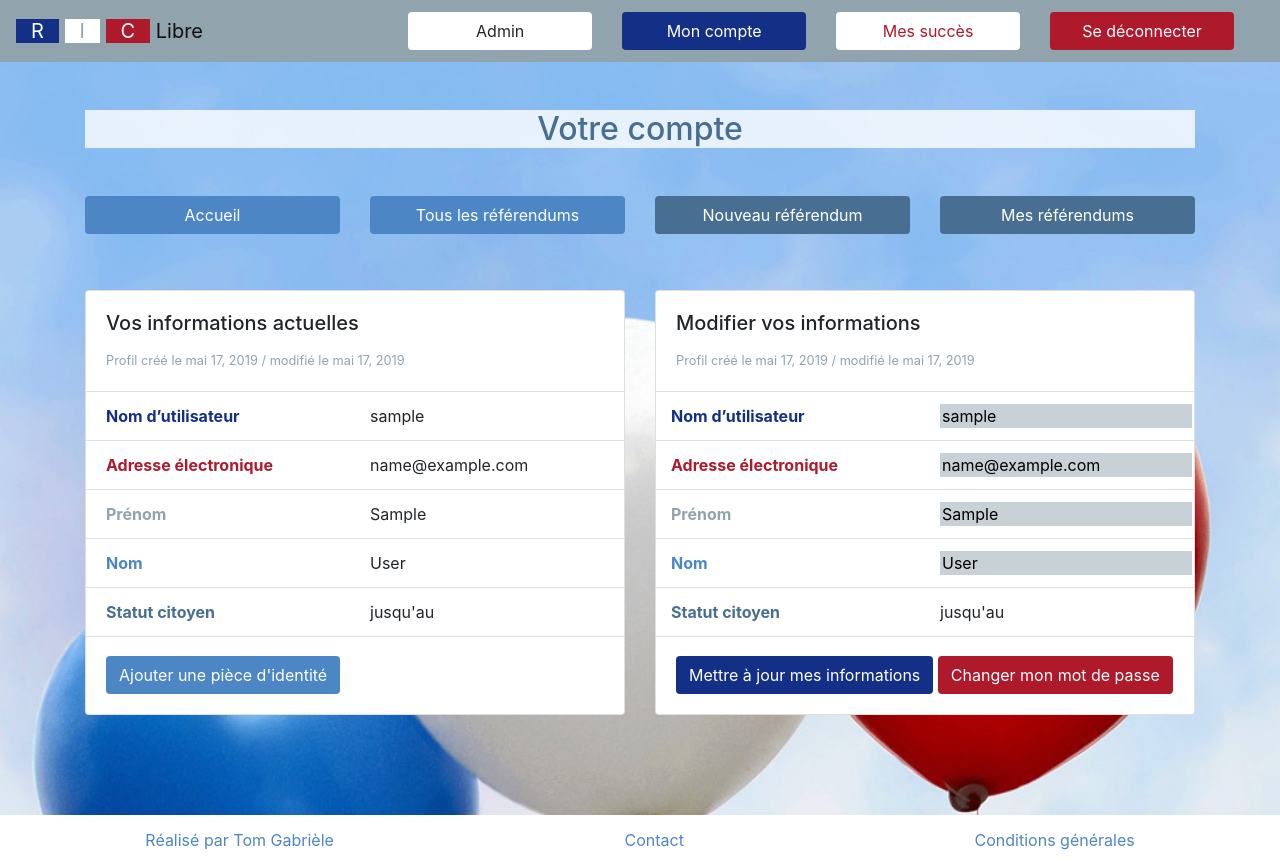
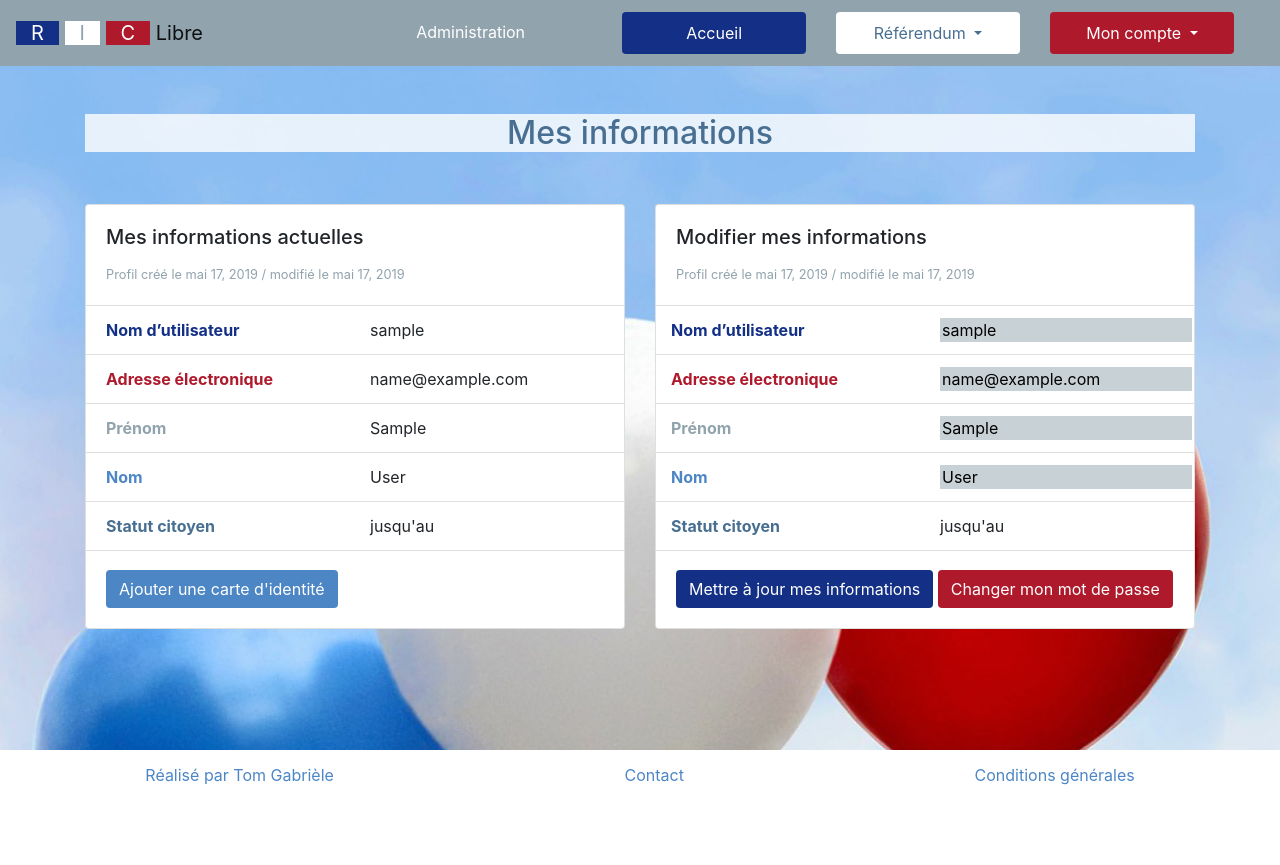
Before and after one commit to tohugaby/riclibre, a Django app: page /account/1 in a window 1280 px wide. After the commit the page ends 785 px from the top, so only its background shows below. Run offline with Django 3.2, Linux system fonts and the light colour scheme; the visitor is signed in with stand-in values (Sample User, id 1); data comes from the database, SQL or seed files in the repository; data that the repository does not hold is empty; parts of the project's set-up code (start-up, migrations or seed data) failed here and were passed over; some libraries are stand-ins or nearby versions.

Commit message:
feat: improve user experience by rewritting navbar
- merge action navbar with main navbar.
- split and simplify navbar
- rename some nav items and page headings
- add some css fade transition to page content
- add login required mixin to referendum create and update views

5cfd132a8b2dd53fa0f85ad5 Merge all navbar in one.
Closes https://trello.com/c/XGPdmggN/37-merge-all-navbar-in-one

```diff
--- a/achievements/templates/achievements/achievements.html
+++ b/achievements/templates/achievements/achievements.html
@@ -1,11 +1,7 @@
 {% extends 'base.html' %}
 
-
-
-
-
 {% block main_title %}
-    Succès associés à  <a href="{% url 'account' user.pk %}">votre compte {{ user.email }}</a>
+    Mes succès
 {% endblock %}
 
 {% block content %}
--- a/referendum/templates/base.html
+++ b/referendum/templates/base.html
@@ -28,13 +28,10 @@
         <h1 class="blue3 white-transp-bg text-center my-5 description-break">
             {% block main_title %}{% endblock %}
         </h1>
-        <div class="row mb-5">
-            {% block action_buttons %}
-                {% include 'referendum/snippets/base_action_buttons.html' %}
-            {% endblock %}
+        <div class="faded-content">
+            {% block filter_buttons %}{% endblock %}
+            {% block content %}{% endblock %}
         </div>
-        {% block filter_buttons %}{% endblock %}
-        {% block content %}{% endblock %}
     </div>
 </div>
 
--- a/referendum/templates/referendum/account.html
+++ b/referendum/templates/referendum/account.html
@@ -1,9 +1,8 @@
 {% extends 'base.html' %}
 {% load referendum_extras %}
 
-
 {% block main_title %}
-    Votre compte
+    Mes informations
 {% endblock %}
 
 {% block content %}
@@ -11,7 +10,7 @@
         <div class="col-lg-6 my-1">
             <div class="card">
                 <div class="card-body">
-                    <h5 class="card-title">Vos informations actuelles</h5>
+                    <h5 class="card-title">Mes informations actuelles</h5>
                     <small class="muted greyfr">
                         Profil créé le {{ user.date_joined | date }} / modifié le {{ user.last_update | date }}
                     </small>
@@ -63,19 +62,17 @@
                     </li>
                 </ul>
                 <div class="card-body">
-                    <a class="btn blue2-bg white-text" href="{% url 'idcard' %}">Ajouter une pièce d'identité</a>
+                    <a class="btn blue2-bg white-text" href="{% url 'idcard' %}">Ajouter une carte d'identité</a>
                 </div>
             </div>
-
         </div>
         <div class="col-lg-6 my-1">
             <form class="card" action="" method="post">
                 {% csrf_token %}
                 <div class="card-body">
-                    <h5 class="card-title">Modifier vos informations</h5>
+                    <h5 class="card-title">Modifier mes informations</h5>
                     <small class="muted greyfr">
                         Profil créé le {{ user.date_joined | date }} / modifié le {{ user.last_update | date }}
-
                     </small>
                 </div>
                 <ul class="list-group list-group-flush">
@@ -131,7 +128,4 @@
             </form>
         </div>
     </div>
-
-
-
 {% endblock %}
--- a/referendum/templates/referendum/snippets/base_action_buttons.html
+++ /dev/null
@@ -1,34 +0,0 @@
-<div class="col-lg-3 col-md-6 mb-1">
-    {% if not request.path == '/' %}
-        <a href="/" class="btn blue2-bg col-12 white-text">Accueil</a>
-    {% else %}
-        <button class="btn blue2-bg col-12 greyfr" disabled>Accueil</button>
-    {% endif %}
-</div>
-<div class="col-lg-3  col-md-6 mb-1">
-    {% if not request.path == '/referendums' %}
-        <a href="{% url 'referendum_list' %}" class="btn blue2-bg col-12 white-text">Tous les
-            référendums</a>
-    {% else %}
-        <button class="btn blue2-bg col-12 greyfr" disabled>Tous les référendums</button>
-    {% endif %}
-</div>
-
-<div class="col-lg-3 col-md-6 mb-1">
-    {% if user.is_authenticated %}
-        {% if not request.path == '/referendum/create' %}
-            <a href="{% url 'referendum_create' %}" class="btn blue3-bg col-12 white-text">Nouveau référendum</a>
-        {% else %}
-            <button class="btn blue3-bg col-12 greyfr" disabled>Nouveau référendum</button>
-        {% endif %}
-    {% endif %}
-</div>
-<div class="col-lg-3  col-md-6 mb-1">
-    {% if user.is_authenticated %}
-        {% if not request.path == '/my-referendums' %}
-            <a href="{% url 'my_referendums' %}" class="btn blue3-bg col-12 white-text">Mes référendums</a>
-        {% else %}
-            <button class="btn blue3-bg col-12 greyfr" disabled>Mes référendums</button>
-        {% endif %}
-    {% endif %}
-</div>
--- a/referendum/templates/referendum/snippets/base_navbar.html
+++ b/referendum/templates/referendum/snippets/base_navbar.html
@@ -9,14 +9,12 @@
             aria-controls="navbarSupportedContent" aria-expanded="false" aria-label="Toggle navigation">
         <span class="navbar-toggler-icon"></span>
     </button>
-
     <div class="collapse navbar-collapse" id="navbarSupportedContent">
         <ul class="navbar-nav ml-lg-auto col-lg-12 col-xl-10">
-            {% if user.is_authenticated %}
-                {% include 'referendum/snippets/base_navbar/user_authenticated_navbar.html' %}
-            {% else %}
-                {% include 'referendum/snippets/base_navbar/user_anonymous_navbar.html' %}
-            {% endif %}
+            {% include 'referendum/snippets/base_navbar/navbar_admin_button.html' %}
+            {% include 'referendum/snippets/base_navbar/navbar_home_button.html' %}
+            {% include 'referendum/snippets/base_navbar/navbar_referendum_dropdown_button.html' %}
+            {% include 'referendum/snippets/base_navbar/navbar_account_dropdown_button.html' %}
         </ul>
     </div>
 </nav>
--- /dev/null
+++ b/referendum/templates/referendum/snippets/base_navbar/navbar_account_dropdown_button.html
@@ -0,0 +1,89 @@
+{% url 'account' user.pk as account_url %}
+{% url 'idcard' as idcard_url %}
+{% url 'achievements' as success_url %}
+{% url 'my_referendums' as my_referendum_url %}
+{% url 'signup' as signup_url %}
+{% url 'login' as login_url %}
+
+{% if user.is_authenticated %}
+    <li class="nav-item dropdown my-1 col-lg-3">
+        <div class="dropdown-container">
+            <button class="nav-link dropdown-toggle btn redfr-bg my-2 my-sm-0 col-12 white-text" id="navbarDropdown"
+                    type=button role="button"
+                    data-toggle="dropdown"
+                    aria-haspopup="true" aria-expanded="false">
+                Mon compte
+            </button>
+            <div class="dropdown-menu" aria-labelledby="navbarDropdown">
+                {% if not request.path == account_url %}
+                    <a href="{{ account_url }}" class="dropdown-item redfr">
+                        Mes Informations
+                    </a>
+                {% else %}
+                    <a class="dropdown-item disabled greyfr" aria-disabled="true">
+                        Mes Informations
+                    </a>
+                {% endif %}
+                {% if not request.path == idcard_url %}
+                    <a href="{{ idcard_url }}" class="dropdown-item redfr">
+                        Mes cartes d'identité
+                    </a>
+                {% else %}
+                    <a class="dropdown-item disabled greyfr" aria-disabled="true">
+                        Mes cartes d'identité
+                    </a>
+                {% endif %}
+                {% if not request.path == success_url %}
+                    <a href="{{ success_url }}" class="dropdown-item redfr">
+                        Mes Succès
+                    </a>
+                {% else %}
+                    <a class="dropdown-item disabled greyfr" aria-disabled="true">
+                        Mes Succès
+                    </a>
+                {% endif %}
+                {% if not request.path == my_referendum_url %}
+                    <a href="{{ my_referendum_url }}" class="dropdown-item redfr">Mes référendums</a>
+                {% else %}
+                    <a class="dropdown-item disabled greyfr" aria-disabled="true">Mes référendums</a>
+                {% endif %}
+                <div class="dropdown-divider"></div>
+                <a href="{% url 'logout' %}" class="dropdown-item redfr">
+                    Déconnexion
+                </a>
+            </div>
+        </div>
+    </li>
+{% else %}
+
+    <li class="nav-item dropdown my-1 col-lg-3">
+        <div class="dropdown-container">
+            <button class="nav-link dropdown-toggle btn redfr-bg my-2 my-sm-0 col-12 white-text" id="navbarDropdown"
+                    type=button role="button"
+                    data-toggle="dropdown"
+                    aria-haspopup="true" aria-expanded="false">
+                Connexion / Inscription
+            </button>
+            <div class="dropdown-menu" aria-labelledby="navbarDropdown">
+                {% if not request.path == login_url %}
+                    <a href="{% url 'login' %}" class="dropdown-item redfr">
+                        Connexion
+                    </a>
+                {% else %}
+                    <a class="dropdown-item disabled greyfr" aria-disabled="true">
+                        Connexion
+                    </a>
+                {% endif %}
+                {% if not request.path == signup_url %}
+                    <a href="{% url 'signup' %}" class="dropdown-item redfr">
+                        Inscription
+                    </a>
+                {% else %}
+                    <a class="dropdown-item disabled greyfr" aria-disabled="true">
+                        Inscription
+                    </a>
+                {% endif %}
+            </div>
+        </div>
+    </li>
+{% endif %}
--- /dev/null
+++ b/referendum/templates/referendum/snippets/base_navbar/navbar_admin_button.html
@@ -0,0 +1,5 @@
+{% if user.is_staff %}
+    <li class="nav-item my-1 col-lg-3">
+        <a class="nav-link white-text" href="/admin" target="_blank">Administration</a>
+    </li>
+{% endif %}
--- /dev/null
+++ b/referendum/templates/referendum/snippets/base_navbar/navbar_home_button.html
@@ -0,0 +1,8 @@
+{% url 'index' as home_url %}
+<li class="nav-item my-1 col-lg-3 {% if not user.is_staff %}offset-lg-3{% endif %}">
+    {% if not request.path == home_url %}
+        <a class="nav-link btn bluefr-bg my-2 my-sm-0 col-12 white-text" href="{{ home_url }}">Accueil</a>
+    {% else %}
+        <a class="nav-link btn bluefr-bg my-2 my-sm-0 col-12 greyfr disabled" aria-disabled="true">Accueil</a>
+    {% endif %}
+</li>
--- /dev/null
+++ b/referendum/templates/referendum/snippets/base_navbar/navbar_referendum_dropdown_button.html
@@ -0,0 +1,33 @@
+{% url 'referendum_list' as referendum_list_url %}
+{% url 'referendum_create' as referendum_create_url %}
+
+<li class="nav-item dropdown my-1 col-lg-3">
+    <div class="dropdown-container">
+        <button class="nav-link dropdown-toggle btn white-bg my-2 my-sm-0 col-12 blue3" id="navbarDropdown"
+                type="button" role="button"
+                data-toggle="dropdown"
+                aria-haspopup="true" aria-expanded="false">
+            Référendum
+        </button>
+        <div class="dropdown-menu" aria-labelledby="navbarDropdown">
+            {% if not request.path == referendum_list_url %}
+                <a href="{{ referendum_list_url }}" class="dropdown-item blue3">
+                    Tous les référendums
+                </a>
+            {% else %}
+                <a class="dropdown-item disabled greyfr" aria-disabled="true">
+                    Tous les référendums
+                </a>
+            {% endif %}
+            {% if not request.path == referendum_create_url %}
+                <a href="{{ referendum_create_url }}" class="dropdown-item blue3">
+                    Nouveau référendum
+                </a>
+            {% else %}
+                <a class="dropdown-item disabled greyfr" aria-disabled="true">
+                    Nouveau référendum
+                </a>
+            {% endif %}
+        </div>
+    </div>
+</li>
--- a/referendum/templates/referendum/snippets/base_navbar/user_authenticated_navbar.html
+++ /dev/null
@@ -1,18 +0,0 @@
-{% if user.is_staff %}
-    <li class="nav-item my-1 col-lg-3">
-        <a class="btn white-bg my-2 my-sm-0 col-12 redfr-bg" href="/admin" target="_blank">Admin</a>
-    </li>
-{% endif %}
-<li class="nav-item my-1 col-lg-3 {% if not user.is_staff %}offset-lg-3{% endif %}">
-    <a class="btn bluefr-bg my-2 my-sm-0 col-12 white-text" href="{% url 'account' user.pk %}">
-        Mon compte
-    </a>
-</li>
-<li class="nav-item my-1 col-lg-3">
-    <a class="btn white-bg my-2 my-sm-0 col-12 redfr" href="{% url 'achievements' %}">
-        Mes succès
-    </a>
-</li>
-<li class="nav-item my-1 col-lg-3">
-    <a class="btn redfr-bg my-2 my-sm-0 col-12 white-text" href="{% url 'logout' %}">Se déconnecter</a>
-</li>
--- a/referendum/views/referendum.py
+++ b/referendum/views/referendum.py
@@ -104,7 +104,7 @@ class ReferendumDetailView(DetailView):
         return form
 
 
-class ReferendumCreateView(CreateView):
+class ReferendumCreateView(LoginRequiredMixin, CreateView):
     """
     Referendum crete view
     """
@@ -125,7 +125,7 @@ class ReferendumCreateView(CreateView):
         return HttpResponseRedirect('/')
 
 
-class ReferendumUpdateView(UpdateView):
+class ReferendumUpdateView(LoginRequiredMixin, UpdateView):
     """
     Referendum update view
     """
--- a/riclibre/static/custom/css/theme.css
+++ b/riclibre/static/custom/css/theme.css
@@ -13,8 +13,6 @@ body
     background-image: url('../../images/ballons.jpg');
     background-size: cover;
 }
-
-
 
 
 .content
@@ -111,75 +109,148 @@ input
 
 .redfr
 {
-    color: #ae1a2c;
+    color: #ae1a2c !important;
 }
 
 .redfr-bg
 {
-    background-color: #ae1a2c;
+    background-color: #ae1a2c !important;
 }
 
 .bluefr
 {
-    color: #133086;
+    color: #133086 !important;
 }
 
 .bluefr-bg
 {
-    background-color: #133086;
+    background-color: #133086 !important;
 }
 
 .blue2
 {
-    color: #4c86c5;
+    color: #4c86c5 !important;
 }
 
 .blue2-bg
 {
-    background-color: #4c86c5;
+    background-color: #4c86c5 !important;
 }
 
 .blue3
 {
-    color: #486f91;
+    color: #486f91 !important;
 }
 
 .blue3-bg
 {
-    background-color: #486f91;
+    background-color: #486f91 !important;
 }
 
 .white-bg
 {
-    background-color: white;
+    background-color: white !important;
 }
 
 .white-transp-bg
 {
-    background-color: rgba(255, 255, 255, .8);
+    background-color: rgba(255, 255, 255, .8) !important;
 }
 
 .white-very-transp-bg
 {
-    background-color: rgba(255, 255, 255, .4);
+    background-color: rgba(255, 255, 255, .4) !important;
 }
 
 .greyfr
 {
-    color: #91a3ad;
+    color: #91a3ad !important;
 }
 
 .greyfr-bg
 {
-    background-color: #91a3ad;
+    background-color: #91a3ad !important;
 }
 
 .white-text
 {
-    color: white;
+    color: white !important;
 }
 
 .badge-med
 {
     font-size: 1rem;
 }
+
+
+.dropdown-container
+{
+    position: relative;
+}
+
+.dropdown-menu
+{
+    position: absolute;
+    top: 100%; /* Bottom of button */
+    right: 0;
+}
+
+
+.faded-content
+{
+    -webkit-animation: fadein 2s ease-in-out; /* Safari et Chrome */
+       -moz-animation: fadein 2s ease-in-out; /* Firefox */
+         -o-animation: fadein 2s ease-in-out; /* Opera */
+            animation: fadein 2s ease-in-out;
+}
+
+@keyframes fadein
+{
+    from
+    {
+        opacity: 0;
+    }
+    to
+    {
+        opacity: 1;
+    }
+}
+
+@-moz-keyframes fadein
+{
+    /* sur Firefox */
+    from
+    {
+        opacity: 0;
+    }
+    to
+    {
+        opacity: 1;
+    }
+}
+
+@-webkit-keyframes fadein
+{
+    /* sur Safari et Chrome */
+    from
+    {
+        opacity: 0;
+    }
+    to
+    {
+        opacity: 1;
+    }
+}
+
+@-o-keyframes fadein
+{
+    /* sur Opera */
+    from
+    {
+        opacity: 0;
+    }
+    to
+    {
+        opacity: 1;
+    }
+}
```
Also changed, not shown: id_card_checker/templates/id_card_checker/id_card_upload.html (+1 -6 lines), referendum/templates/referendum/snippets/base_navbar/user_anonymous_navbar.html (deleted, +0 -17 lines).
